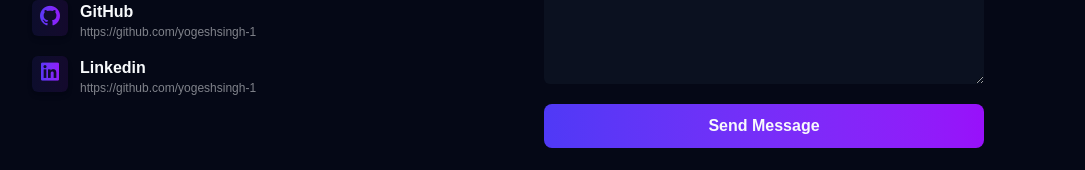
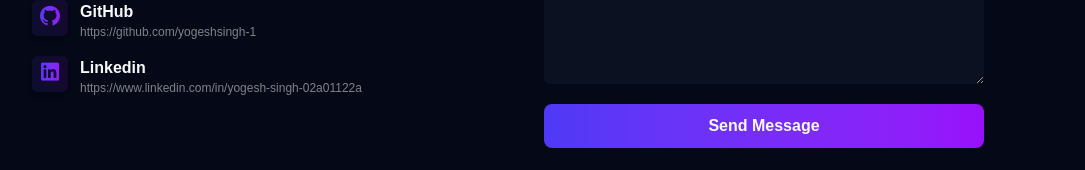
Before and after one commit to yogeshsingh-1/Portfolio-MERN-, a React (Vite) app: page /contact in a window 1280 px wide. Shown: the part 3613-3783 px from the top of the page, without its empty margins (128-1213 px from the left). Built offline with nearby package versions, Linux system fonts and the light colour scheme; some icons are missing; a web font is replaced by a local one.

Commit message:
linkdin lin update

```diff
--- a/src/pages/Contact.jsx
+++ b/src/pages/Contact.jsx
@@ -40,7 +40,7 @@ const Contact = () => {
       "ri-github-fill bg-gradient-to-r from-indigo-600 to-purple-600 bg-clip-text text-transparent",
     ],
     Linkedin: [
-      "https://github.com/yogeshsingh-1",
+      "https://www.linkedin.com/in/yogesh-singh-02a01122a",
       "ri-linkedin-box-fill bg-gradient-to-r from-indigo-600 to-purple-600 bg-clip-text text-transparent",
     ],
   };
```
Also changed, not shown: 1 other file (tests, documents, lock files or other folders).
